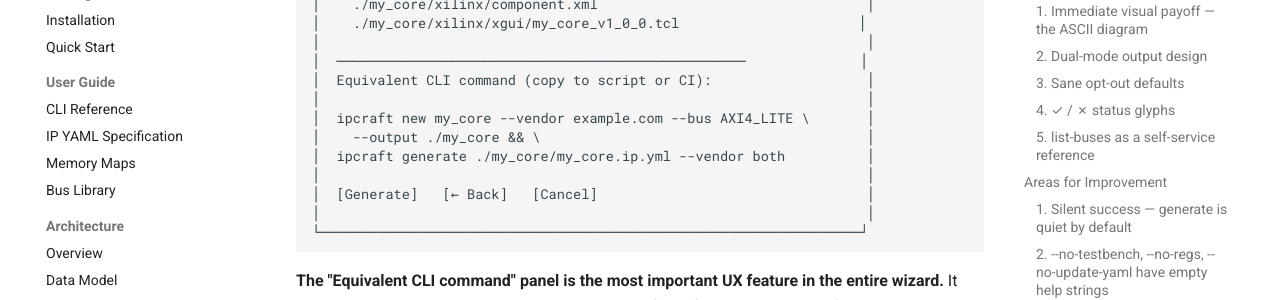
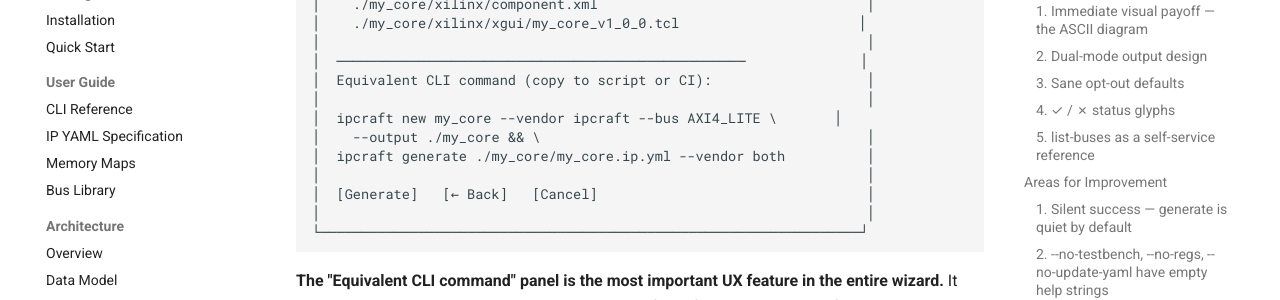
Before and after one commit to bleviet/ipcraft, an MkDocs documentation site: the page built from docs/community/cli-ux-review.md, in a window 1280 px wide and 900 px high, scrolled down 12349 px. Shown: the part 151-451 px from the top of the window. Built offline with MkDocs 1.6.1 and Material for MkDocs 9.7.7, drawn with Linux system fonts in a browser that asks for light colours; comment, search, counter and statistics services are not loaded; some of the changed text lies outside the part shown.

Commit message:
chore: update vendor default to "ipcraft" and bump ipcraft-spec submodule
Change the vendor default from "example.com" to "ipcraft" for a more
on-brand out-of-the-box experience:
- ipcraft/cli.py:            --vendor default
- ipcraft/cli_init.py:       wizard Phase 1 vendor pre-fill
- ipcraft/generator/yaml/boilerplate.py: generate_new_ip() default arg
- docs/community/cli-ux-review.md:       ASCII mockup
- docs/getting-started/quickstart.md:    quickstart YAML example
- docs/user-guide/cli.md:                option table

Also update ipcraft-spec submodule to cf215eb:
  fix(spec): standardize naming conventions across templates and examples

Co-authored-by: Copilot <223556219+Copilot@users.noreply.github.com>

```diff
--- a/docs/community/cli-ux-review.md
+++ b/docs/community/cli-ux-review.md
@@ -441,7 +441,7 @@ Below is the full question sequence I would want, with the control type for each
 ┌─ IP Core Identity ──────────────────────────────────────────────┐
 │                                                                   │
 │  Core name    [my_core        ]                                   │
-│  Vendor       [example.com    ]   (e.g. acme-fpga.com)            │
+│  Vendor       [ipcraft    ]   (e.g. acme-fpga.com)            │
 │  Library      [ip             ]   (e.g. peripherals)              │
 │  Version      [1.0.0          ]                                   │
 │  Description  [               ]   (optional, one line)            │
@@ -561,7 +561,7 @@ possible (a core named `pwm_core` should see `o_pwm` in the suggestions list).
 │  ──────────────────────────────────────────────────              │
 │  Equivalent CLI command (copy to script or CI):                   │
 │                                                                   │
-│  ipcraft new my_core --vendor example.com --bus AXI4_LITE \       │
+│  ipcraft new my_core --vendor ipcraft --bus AXI4_LITE \       │
 │    --output ./my_core && \                                        │
 │  ipcraft generate ./my_core/my_core.ip.yml --vendor both          │
 │                                                                   │
```
Also changed, not shown: docs/getting-started/quickstart.md (+1 -1 lines), docs/user-guide/cli.md (+1 -1 lines), 3 other files.
